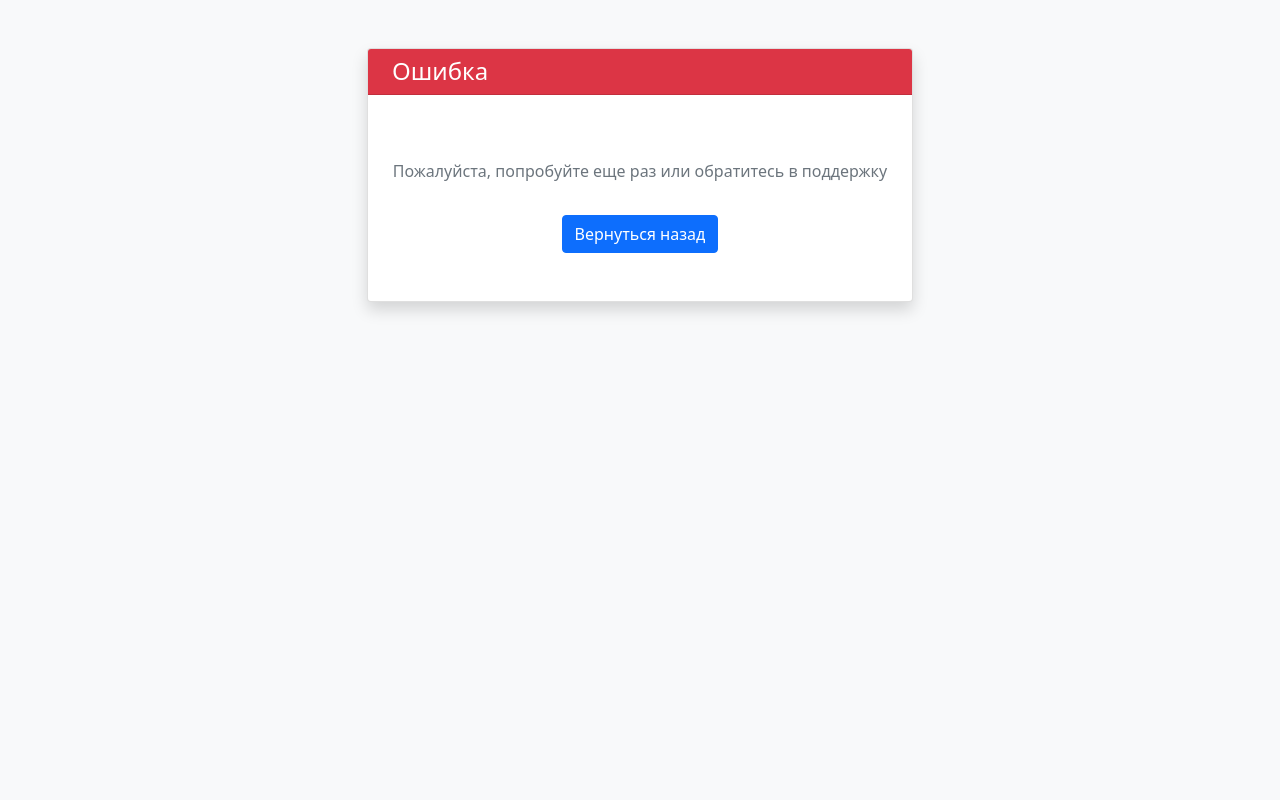
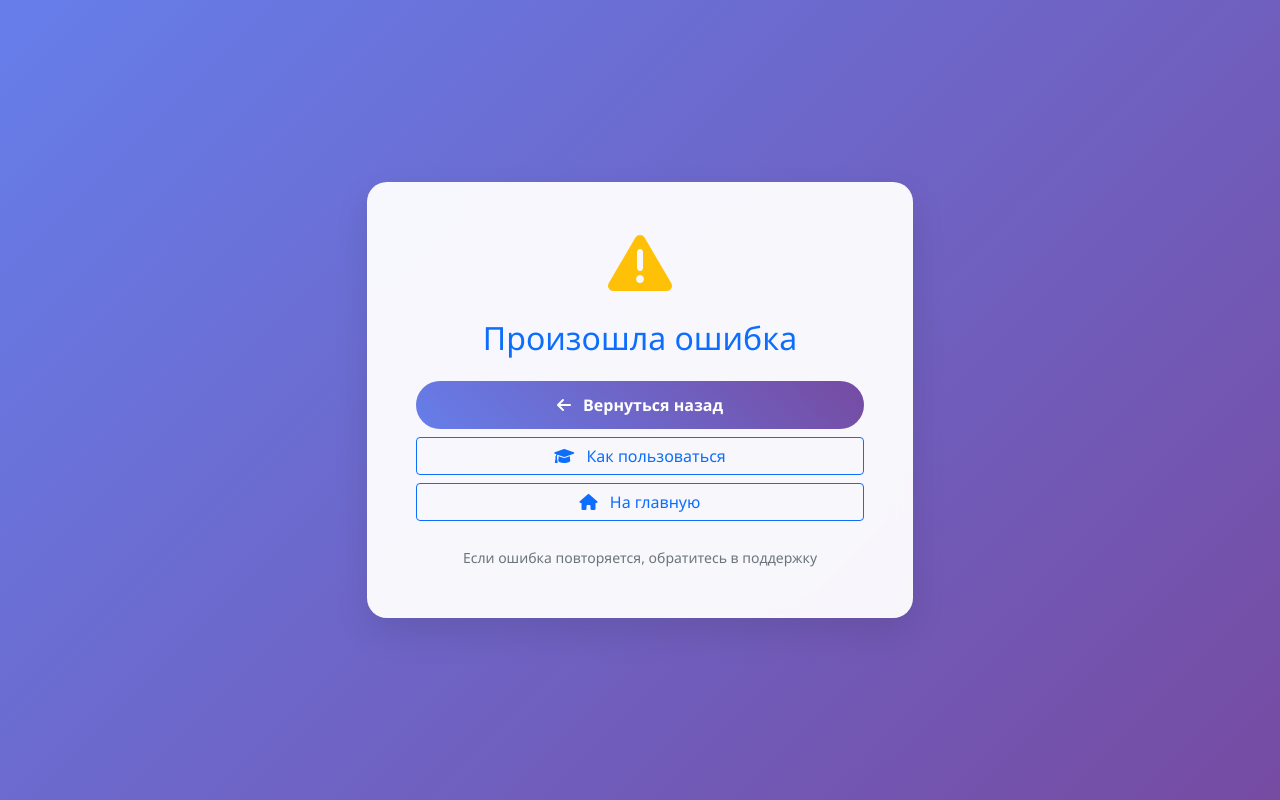
Before and after one commit to Leonid-Lysenko/MedWebsite, a Django app: template backend/templates/diagnosis/error.html in a window 1280 px wide. Run offline with Django 4.2, Linux system fonts and the light colour scheme; the template is opened without the code that fills it, so the values that code supplies are empty.

Commit message:
Updated error.html

```diff
--- a/backend/templates/diagnosis/error.html
+++ b/backend/templates/diagnosis/error.html
@@ -3,28 +3,81 @@
 <head>
     <meta charset="UTF-8">
     <meta name="viewport" content="width=device-width, initial-scale=1.0">
-    <title>Ошибка</title>
+    <title>Ошибка - Медицинский помощник</title>
     <link href="https://cdn.jsdelivr.net/npm/bootstrap@5.1.3/dist/css/bootstrap.min.css" rel="stylesheet">
+    <link href="https://cdnjs.cloudflare.com/ajax/libs/font-awesome/6.0.0/css/all.min.css" rel="stylesheet">
+    <style>
+        body {
+            background: linear-gradient(135deg, #667eea 0%, #764ba2 100%);
+            min-height: 100vh;
+            font-family: 'Segoe UI', Tahoma, Geneva, Verdana, sans-serif;
+            display: flex;
+            align-items: center;
+        }
+        .error-card {
+            background: rgba(255, 255, 255, 0.95);
+            backdrop-filter: blur(10px);
+            border-radius: 20px;
+            box-shadow: 0 15px 35px rgba(0, 0, 0, 0.1);
+            border: 1px solid rgba(255, 255, 255, 0.2);
+        }
+        .btn-medical {
+            background: linear-gradient(45deg, #667eea, #764ba2);
+            border: none;
+            border-radius: 50px;
+            padding: 12px 30px;
+            font-weight: 600;
+            transition: all 0.3s ease;
+        }
+        .btn-medical:hover {
+            transform: translateY(-2px);
+            box-shadow: 0 10px 20px rgba(0, 0, 0, 0.2);
+        }
+    </style>
 </head>
-<body class="bg-light">
-    <div class="container py-5">
+<body>
+    <div class="container">
         <div class="row justify-content-center">
             <div class="col-md-6">
-                <div class="card shadow">
-                    <div class="card-header bg-danger text-white">
-                        <h4 class="mb-0"><i class="fas fa-exclamation-triangle me-2"></i>Ошибка</h4>
+                <div class="error-card p-5 text-center">
+                    <!-- Иконка ошибки -->
+                    <div class="mb-4">
+                        <i class="fas fa-exclamation-triangle text-warning" style="font-size: 4rem;"></i>
                     </div>
-                    <div class="card-body text-center py-5">
-                        <i class="fas fa-bug text-danger mb-3" style="font-size: 3rem;"></i>
-                        <h5 class="text-danger">{{ error }}</h5>
-                        <p class="text-muted mt-3">Пожалуйста, попробуйте еще раз или обратитесь в поддержку</p>
-                        <button class="btn btn-primary mt-3" onclick="history.back()">
+
+                    <!-- Заголовок -->
+                    <h2 class="text-primary mb-3">Произошла ошибка</h2>
+
+                    <!-- Сообщение об ошибке -->
+                    <p class="text-muted mb-4">{{ error }}</p>
+
+                    <!-- Кнопка возврата -->
+                    <div class="d-grid gap-2">
+                        <button class="btn btn-medical text-white" onclick="history.back()">
+                            <i class="fas fa-arrow-left me-2"></i>
                             Вернуться назад
                         </button>
+                        <a href="{% url 'how_to_use' %}" class="btn btn-outline-primary">
+                            <i class="fas fa-graduation-cap me-2"></i>
+                            Как пользоваться
+                        </a>
+                        <a href="{% url 'home' %}" class="btn btn-outline-primary">
+                            <i class="fas fa-home me-2"></i>
+                            На главную
+                        </a>
+                    </div>
+
+                    <!-- Дополнительная информация -->
+                    <div class="mt-4">
+                        <small class="text-muted">
+                            Если ошибка повторяется, обратитесь в поддержку
+                        </small>
                     </div>
                 </div>
             </div>
         </div>
     </div>
+
+    <script src="https://cdn.jsdelivr.net/npm/bootstrap@5.1.3/dist/js/bootstrap.bundle.min.js"></script>
 </body>
 </html>
```
